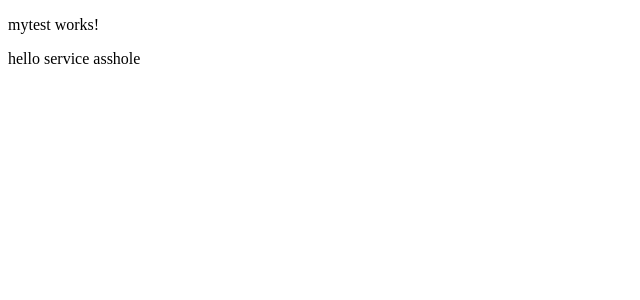
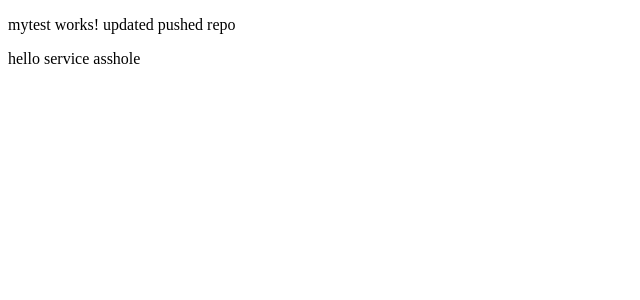
Before and after one commit to artworkjpm/jm-game-app-angular, an Angular app: page / in a window 1280 px wide. Shown: the top 300 px of the page, without its empty margins (0-640 px from the left). Built offline with nearby package versions, Linux system fonts and the light colour scheme.

Commit message:
Update mytest.component.html

```diff
--- a/src/app/components/mytest/mytest.component.html
+++ b/src/app/components/mytest/mytest.component.html
@@ -1,2 +1,2 @@
-<p>mytest works!</p>
+<p>mytest works! updated pushed repo</p>
 <p>{{ testContent }}</p>
```
